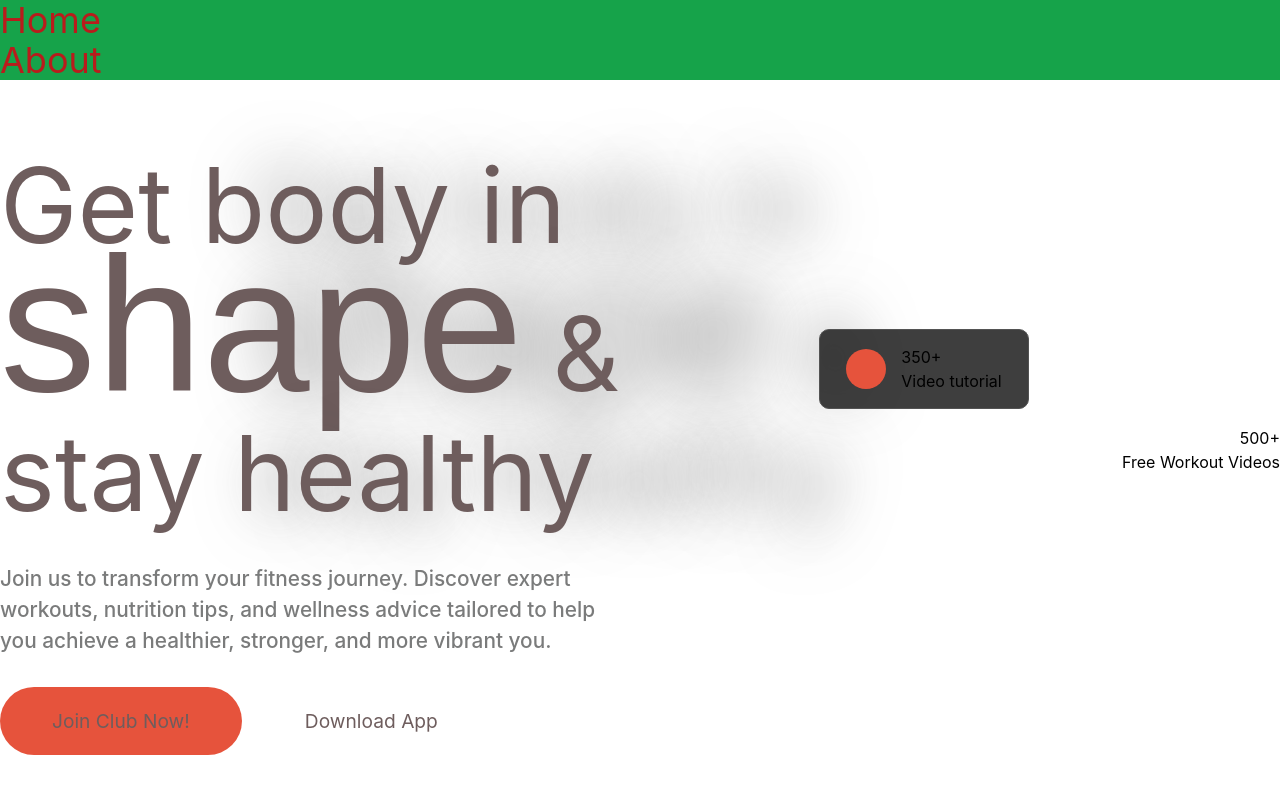
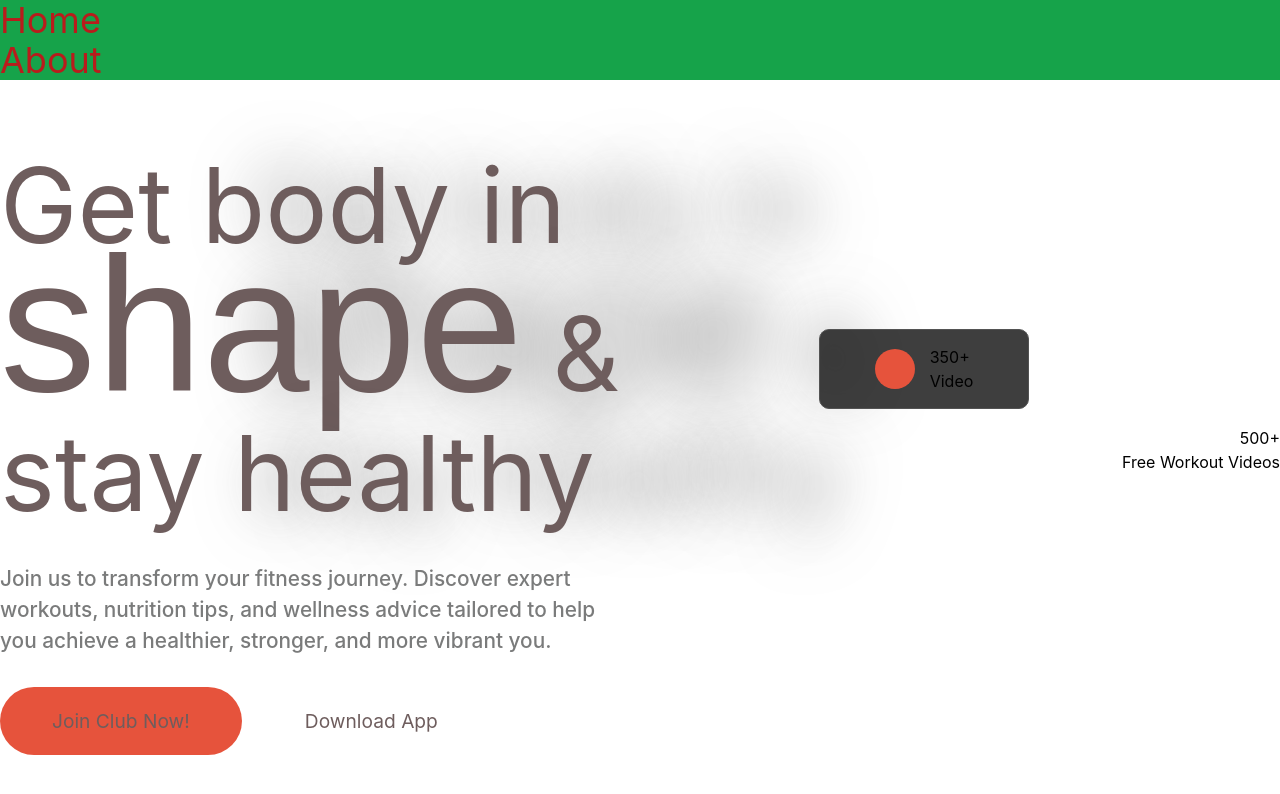
Before and after one commit to mdabdulkyum1/my-app, a React (Create React App) app: page / in a window 1280 px wide. Shown: the top 794 px of the page. Built offline with nearby package versions, Linux system fonts and the light colour scheme.

Commit message:
deployment

```diff
--- a/src/components/Home.jsx
+++ b/src/components/Home.jsx
@@ -26,7 +26,7 @@ function Home() {
                         <div className="spot"></div>
                         <div className="tuto">
                             <h1>350+</h1>
-                            <p>Video tutorial</p>
+                            <p>Video</p>
                         </div>
 
                     </div>
```
